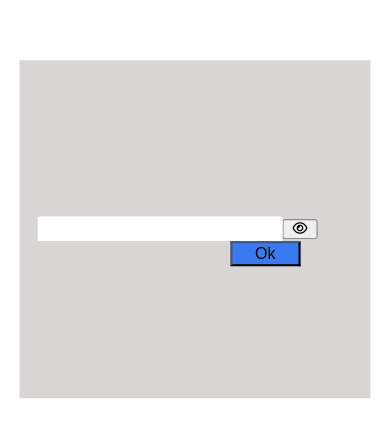
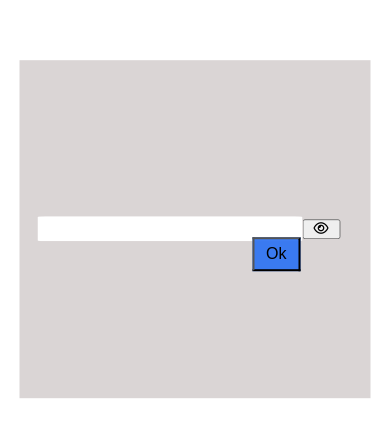
Before and after one commit to DevDeekshith/emailFile, a plain HTML site: page psd.html in a window 390 px wide. Shown: the part 193-630 px from the top of the page. Drawn offline with Linux system fonts and the light colour scheme.

Commit message:
Update psd.css

```diff
--- a/psd.css
+++ b/psd.css
@@ -115,5 +115,7 @@ input {
 
   #submit {
     font-size: 16px; /* reduced font-size for mobile screens */
+      height: 4vh;
+      width:6vh
   }
 }
```
